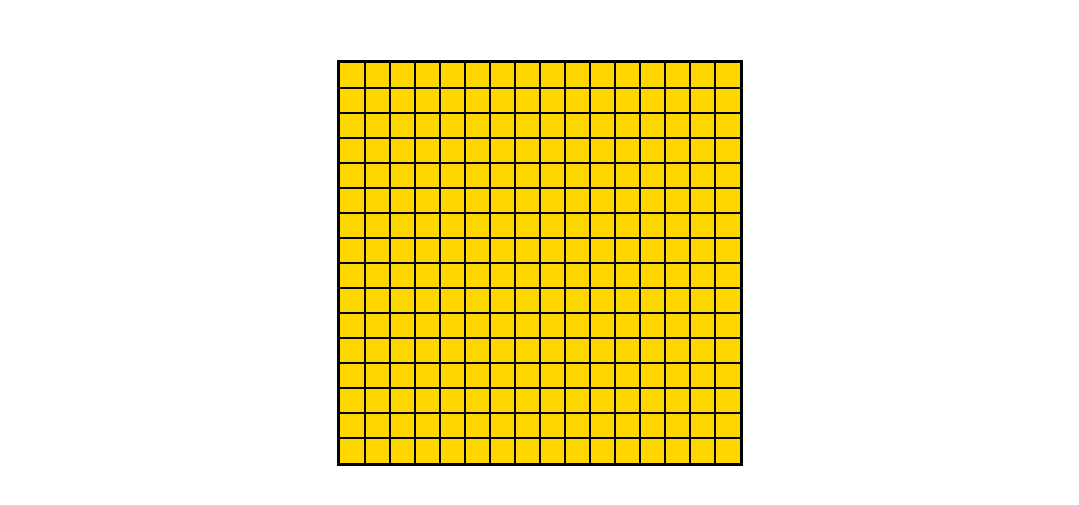
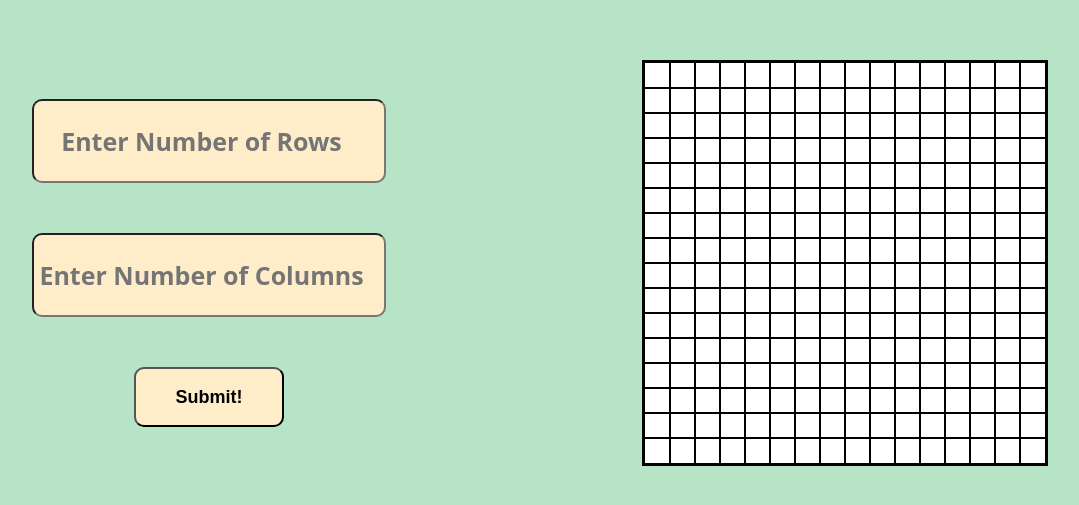
Before and after one commit to AhsanSAhmed/Etch-A-Sketch, a plain HTML site: page etch-a-sketch/index.html in a window 1280 px wide. Shown: the part 137-642 px from the top of the page, without its empty margins (100-1179 px from the left). Drawn offline with Linux system fonts and the light colour scheme.

Commit message:
Added a resizable grid according to user input and some styling

```diff
--- a/etch-a-sketch/index.html
+++ b/etch-a-sketch/index.html
@@ -8,7 +8,11 @@
     <script src="javascript.js" defer></script>
 </head>
 <body>
-
+    <form action="" id="gridSize">
+        <input type="number" class="sizeText" id="gridRows" placeholder="Enter Number of Rows">
+        <input type="number" class="sizeText" id="gridColumns" placeholder="Enter Number of Columns">
+        <button id="submit">Submit!</button>
+    </form>
     <div class="container"></div>
 </body>
 </html>
--- a/etch-a-sketch/javascript.js
+++ b/etch-a-sketch/javascript.js
@@ -1,16 +1,44 @@
 const container=document.querySelector(".container");
 const globalHeight=400,globalWidth=400;
+let gridRows=16,gridColumns=16;
+
 
 let mouseDown = false
 document.body.onmousedown = () => (mouseDown = true)
 document.body.onmouseup = () => (mouseDown = false)
 
-function createGrid()
+const form=document.querySelector("#gridSize");
+form.addEventListener("submit", (e)=>{e.preventDefault();
+    const gridRowsInput = document.querySelector("#gridRows");
+    const gridColumnsInput = document.querySelector("#gridColumns");
+    const newgridRows=parseInt(gridRowsInput.value);
+    const newgridColumns=parseInt(gridColumnsInput.value);
+
+    if (!isNaN(newgridRows) && !isNaN(newgridColumns))
+    {
+        gridRows = newgridRows;
+        gridColumns = newgridColumns;
+        createGrid(gridRows, gridColumns);
+    }
+    else
+    {
+        createGrid(16, 16);
+    }
+    });
+
+function createGrid(gridRows,gridColumns)
 {
-    for(let i=0;i<(16 ** 2);i++)
+    let boxHeight=globalHeight / gridRows;
+    let boxWidth=globalHeight / gridColumns;
+
+    container.innerHTML = "";
+
+    for(let i=0;i<(gridRows*gridColumns);i++)
     {
         const box=document.createElement("div");
-        box.setAttribute("style", "width:25px;height:25px;outline:black solid 1px;");
+        box.style.width = boxWidth + "px";
+        box.style.height = boxHeight + "px";
+        box.style.outline = "1px solid black";
         box.addEventListener('mousedown', changeColor);
         box.addEventListener('mouseover',changeColor);
         container.appendChild(box);
@@ -20,7 +48,7 @@ function createGrid()
 function changeColor(e)
 {
     if(e.type==='mouseover' && !mouseDown) return;
-    e.target.style.backgroundColor = "blue";
+    e.target.style.backgroundColor = "#333333";
 }
 
-createGrid();
+createGrid(gridRows,gridColumns);
--- a/etch-a-sketch/style.css
+++ b/etch-a-sketch/style.css
@@ -6,9 +6,44 @@
 body{
     display: flex;
     height: 100vh;
+    width: 100vw;
     flex-wrap: wrap;
     justify-content: center;
     align-items: center;
+    background-color: #b7e4c7 ;
+}
+
+form {
+    display: flex;
+    flex-direction: column;
+    align-items: center;
+    margin-right: 20vw;
+}
+
+#gridColumns, #gridRows, #submit{
+    margin-bottom: 25px;
+    margin-top: 25px;
+}
+#gridColumns, #gridRows{
+    height: 80px;
+    width: 350px;
+    background-color: #ffedca;
+    border-radius: 10px;
+}
+#submit{
+    height: 60px;
+    width: 150px;
+    border-radius: 10px;
+    font-size: large;
+    font-weight: bold;
+    background-color: #ffedca;
+}
+
+.sizeText{
+    font-size: 25px;
+    font-weight: bold;
+    font-family:system-ui, -apple-system, BlinkMacSystemFont, 'Segoe UI', Roboto, Oxygen, Ubuntu, Cantarell, 'Open Sans', 'Helvetica Neue', sans-serif;
+    text-align: center;
 }
 
 .container{
@@ -16,6 +51,6 @@ body{
     flex-wrap: wrap;
     height: 400px;
     width: 400px;
-    background-color: gold;
+    background-color: white;
     border: black solid 3px;
 }
```
